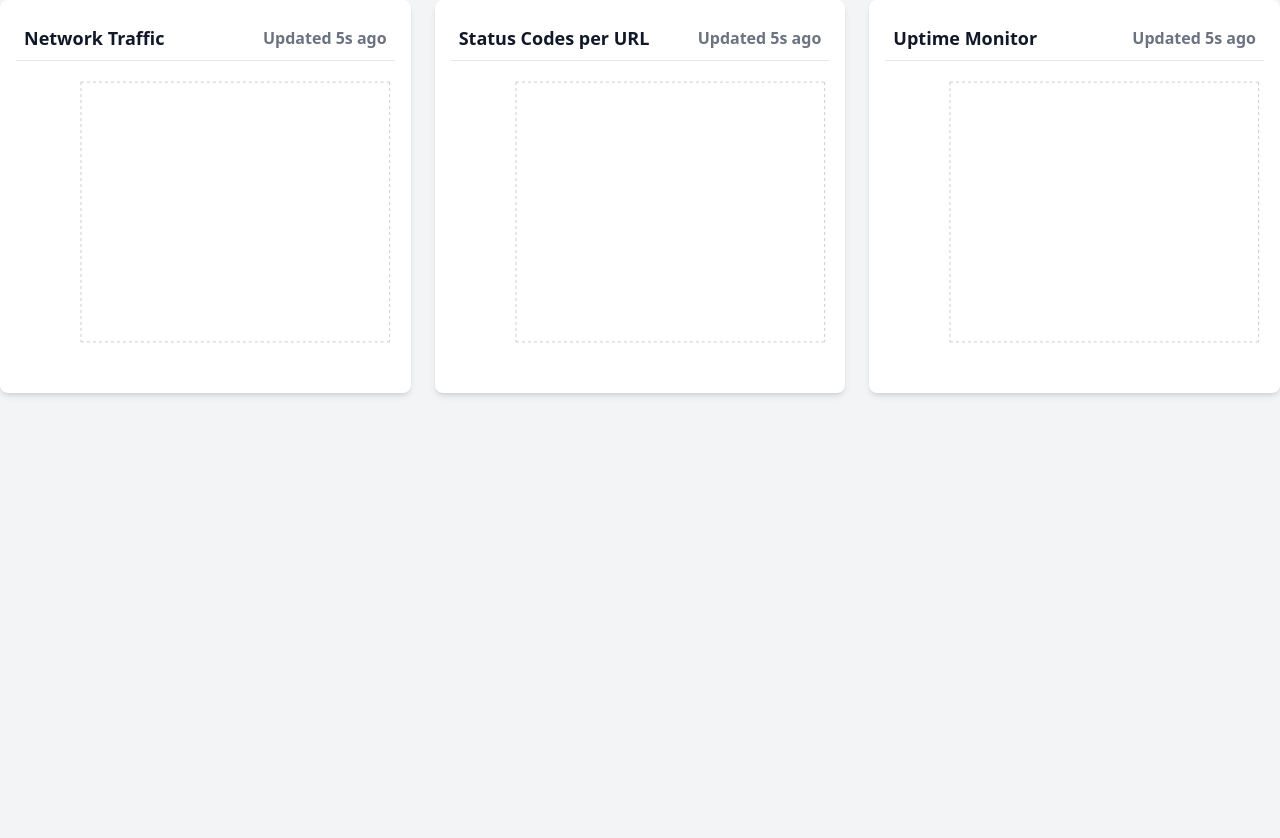
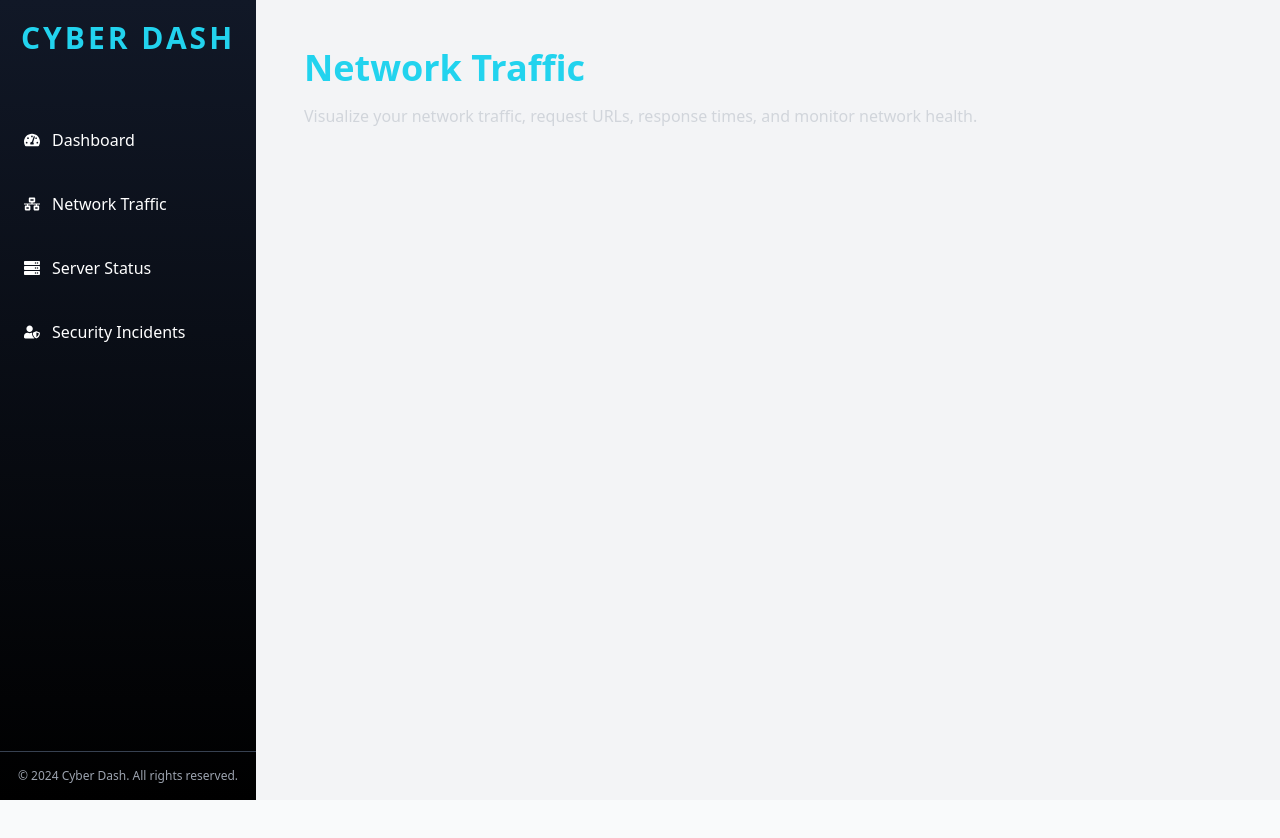
Before and after one commit to jorge-ivan-jimenez-reyes/BDAProject, a React (Vite) app in the folder cliente/Cliente/: page /network in a window 1280 px wide. Shown: the top 838 px of the page. After the commit the page ends 800 px from the top, so only its background shows below. Built offline with nearby package versions, Linux system fonts and the light colour scheme; no server answers.

Commit message:
added sidebar

```diff
--- a/cliente/Cliente/src/App.tsx
+++ b/cliente/Cliente/src/App.tsx
@@ -1,12 +1,26 @@
+import { BrowserRouter as Router, Route, Routes } from "react-router-dom";
+import Dashboard from "./pages/Dashboard";
+import Network from "./pages/Network";
+import Servers from "./pages/Servers";
+import Security from "./pages/Security";
+import Sidebar from "./components/Sidebar";
 
-import Dashboard from "./pages/Dashboard";
-
-const App = () => {
+function App() {
   return (
-    <div className="bg-gray-100 min-h-screen">
-      <Dashboard />
+    <div className="flex">
+      <Router>
+        <Sidebar />
+        <div className="flex-grow bg-gray-100 p-6">
+          <Routes>
+            <Route path="/" element={<Dashboard />} />
+            <Route path="/network" element={<Network />} />
+            <Route path="/servers" element={<Servers />} />
+            <Route path="/security" element={<Security />} />
+          </Routes>
+        </div>
+      </Router>
     </div>
   );
-};
+}
 
 export default App;
--- a/cliente/Cliente/src/components/Sidebar.tsx
+++ b/cliente/Cliente/src/components/Sidebar.tsx
@@ -0,0 +1,40 @@
+import { FaTachometerAlt, FaServer, FaNetworkWired, FaUserShield } from "react-icons/fa";
+import { Link } from "react-router-dom";
+
+const Sidebar = () => {
+  return (
+    <div className="bg-gradient-to-b from-gray-900 to-black h-screen text-white flex flex-col shadow-lg w-64">
+      {/* Logo */}
+      <div className="text-center py-5">
+        <h1 className="text-3xl font-bold tracking-widest text-cyan-400">CYBER DASH</h1>
+      </div>
+
+      {/* Links */}
+      <nav className="mt-10 flex flex-col space-y-4">
+        <Link to="/" className="sidebar-link flex items-center px-6 py-3 hover:bg-gray-700 transition">
+          <FaTachometerAlt className="mr-3" />
+          Dashboard
+        </Link>
+        <Link to="/network" className="sidebar-link flex items-center px-6 py-3 hover:bg-gray-700 transition">
+          <FaNetworkWired className="mr-3" />
+          Network Traffic
+        </Link>
+        <Link to="/servers" className="sidebar-link flex items-center px-6 py-3 hover:bg-gray-700 transition">
+          <FaServer className="mr-3" />
+          Server Status
+        </Link>
+        <Link to="/security" className="sidebar-link flex items-center px-6 py-3 hover:bg-gray-700 transition">
+          <FaUserShield className="mr-3" />
+          Security Incidents
+        </Link>
+      </nav>
+
+      {/* Footer */}
+      <div className="mt-auto p-4 text-center border-t border-gray-700">
+        <p className="text-gray-400 text-xs">&copy; 2024 Cyber Dash. All rights reserved.</p>
+      </div>
+    </div>
+  );
+};
+
+export default Sidebar;
--- a/cliente/Cliente/src/main.tsx
+++ b/cliente/Cliente/src/main.tsx
@@ -1,9 +1,9 @@
 import React from "react";
 import ReactDOM from "react-dom/client";
 import App from "./App";
-import "./index.css"; // Tailwind styles imported here
+import "./index.css"; // Asegúrate de tener Tailwind CSS configurado aquí.
 
-ReactDOM.createRoot(document.getElementById("root")!).render(
+ReactDOM.createRoot(document.getElementById("root") as HTMLElement).render(
   <React.StrictMode>
     <App />
   </React.StrictMode>
--- a/cliente/Cliente/src/pages/Dashboard.tsx
+++ b/cliente/Cliente/src/pages/Dashboard.tsx
@@ -1,48 +1,47 @@
-import { Box, useMediaQuery } from '@mui/material';
+import { Box, Grid } from '@mui/material';
 import Row1 from '../rows/Row1';
 import Row2 from '../rows/Row2';
 import Row3 from '../rows/Row3';
-
-const gridTemplateLargeScreens = `
-  "a b c"
-  "a b c"
-  "a b c"
-  "d e f"
-`;
-
-const gridTemplateSmallScreens = `
-  "a"
-  "b"
-  "c"
-  "d"
-`;
+import Row4 from '../rows/Row4';
 
 const Dashboard: React.FC = () => {
-  const isAboveMediumScreens = useMediaQuery('(min-width: 1200px)');
-
   return (
     <Box
       width="100%"
       height="100%"
-      display="grid"
-      gap="1.5rem"
-      sx={
-        isAboveMediumScreens
-          ? {
-              gridTemplateColumns: 'repeat(3, minmax(370px, 1fr))',
-              gridTemplateRows: 'repeat(4, minmax(100px, 1fr))',
-              gridTemplateAreas: gridTemplateLargeScreens,
-            }
-          : {
-              gridAutoColumns: '1fr',
-              gridAutoRows: '80px',
-              gridTemplateAreas: gridTemplateSmallScreens,
-            }
-      }
+      sx={{
+        display: 'flex',
+        flexDirection: 'column',
+        gap: '1.5rem',
+      }}
     >
-      <Row1 />
-      <Row2 />
-      <Row3 />
+      <Grid
+        container
+        spacing={2}
+        sx={{
+          flexGrow: 1,
+        }}
+      >
+        {/* Row1 */}
+        <Grid item xs={12} md={4}>
+          <Row1 />
+        </Grid>
+
+        {/* Row2 */}
+        <Grid item xs={12} md={4}>
+          <Row2 />
+        </Grid>
+
+        {/* Row3 */}
+        <Grid item xs={12} md={4}>
+          <Row3 />
+        </Grid>
+
+        {/* Row4 */}
+        <Grid item xs={12} md={12}>
+          <Row4 />
+        </Grid>
+      </Grid>
     </Box>
   );
 };
--- /dev/null
+++ b/cliente/Cliente/src/pages/Network.tsx
@@ -0,0 +1,14 @@
+
+const Network = () => {
+  return (
+    <div className="p-6">
+      <h1 className="text-4xl font-bold text-cyan-400">Network Traffic</h1>
+      <p className="mt-4 text-gray-300">
+        Visualize your network traffic, request URLs, response times, and monitor network health.
+      </p>
+      {/* Inserta aquí las gráficas y datos relacionados a Network Traffic */}
+    </div>
+  );
+};
+
+export default Network;
--- /dev/null
+++ b/cliente/Cliente/src/pages/Security.tsx
@@ -0,0 +1,14 @@
+
+const Security = () => {
+  return (
+    <div className="p-6">
+      <h1 className="text-4xl font-bold text-cyan-400">Security Incidents</h1>
+      <p className="mt-4 text-gray-300">
+        Track security incidents, alerts, and log critical events in your network.
+      </p>
+      {/* Inserta aquí las gráficas y datos relacionados a Security Incidents */}
+    </div>
+  );
+};
+
+export default Security;
--- /dev/null
+++ b/cliente/Cliente/src/pages/Servers.tsx
@@ -0,0 +1,14 @@
+
+const Servers = () => {
+  return (
+    <div className="p-6">
+      <h1 className="text-4xl font-bold text-cyan-400">Server Status</h1>
+      <p className="mt-4 text-gray-300">
+        Monitor the current status of your servers and get real-time uptime data.
+      </p>
+      {/* Inserta aquí las gráficas y datos relacionados a Server Status */}
+    </div>
+  );
+};
+
+export default Servers;
--- /dev/null
+++ b/cliente/Cliente/src/rows/Row4.tsx
@@ -0,0 +1,54 @@
+import React, { useEffect, useState } from "react";
+import { PieChart, Pie, Tooltip, Cell, ResponsiveContainer } from "recharts";
+import BoxHeader from "../components/BoxHeader";
+
+interface SecurityIncidentsData {
+  incident_type: string;
+  count: number;
+}
+
+const Row4: React.FC = () => {
+  const [securityIncidentsData, setSecurityIncidentsData] = useState<SecurityIncidentsData[]>([]);
+
+  useEffect(() => {
+    const fetchData = async () => {
+      try {
+        const response = await fetch("http://localhost:5000/api/getSecurityIncidents");
+        const data = await response.json();
+        setSecurityIncidentsData(data);
+      } catch (error) {
+        console.error("Error fetching security incidents:", error);
+      }
+    };
+    fetchData();
+  }, []);
+
+  const COLORS = ['#0088FE', '#00C49F', '#FFBB28', '#FF8042'];
+
+  return (
+    <div className="p-4 bg-white rounded-lg shadow-md">
+      <BoxHeader title="Security Incidents" subtitle="Incidentes por tipo" />
+      <ResponsiveContainer width="100%" height={300}>
+        <PieChart>
+          <Pie
+            data={securityIncidentsData}
+            dataKey="count"
+            nameKey="incident_type"
+            cx="50%"
+            cy="50%"
+            outerRadius={100}
+            fill="#8884d8"
+            label
+          >
+            {securityIncidentsData.map((entry, index) => (
+              <Cell key={`cell-${index}`} fill={COLORS[index % COLORS.length]} />
+            ))}
+          </Pie>
+          <Tooltip />
+        </PieChart>
+      </ResponsiveContainer>
+    </div>
+  );
+};
+
+export default Row4;
```
